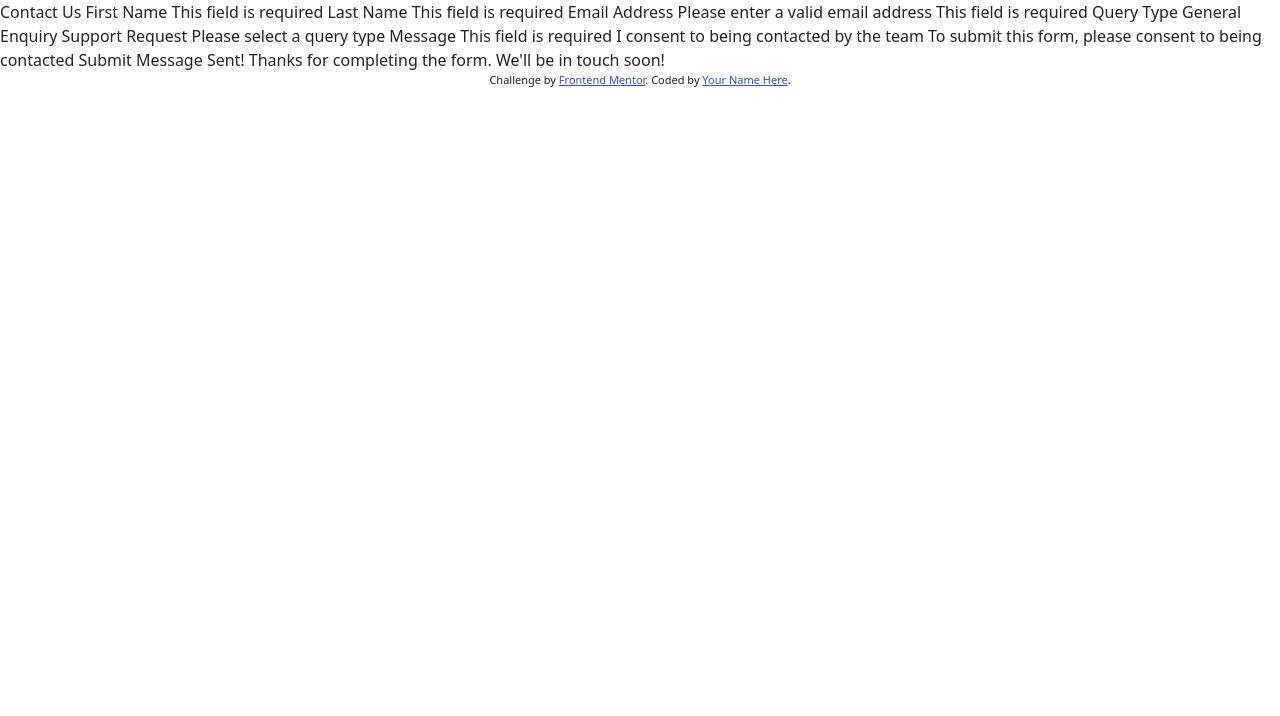
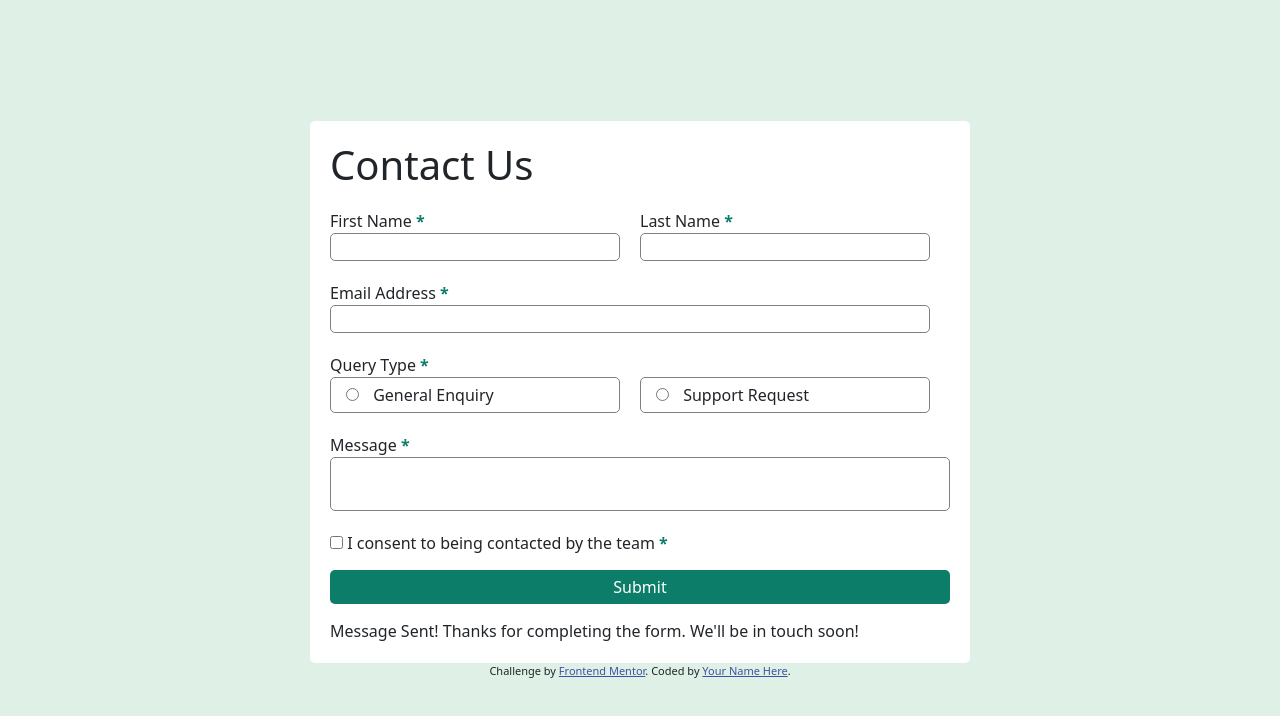
Before and after one commit to AlexandraTnd/Frontend-Mentor---Contact-form, a plain HTML site: page index.html in a window 1280 px wide. Drawn offline with nearby package versions, Linux system fonts and the light colour scheme.

Commit message:
add elements

```diff
--- a/index.html
+++ b/index.html
@@ -27,36 +27,66 @@
   </style>
 </head>
 
-<body >
-<form>
-  Contact Us
+<body class="d-flex flex-column align-items-center justify-content-center">
+  <form>
+    <h1>Contact Us</h1>
 
-  First Name
-  This field is required
+    <section class="d-flex flex-row" id="first-name-group">
+      <div class="d-flex flex-column">
+        <label for="fname">First Name <span>*</span></label>
+        <input type="text" id="fname" name="fname" required>
+        <div id="fname-warning" class="warning">This field is required</div>
+      </div>
+      <div class="d-flex flex-column" id="last-name-group">
+        <label for="lname">Last Name <span>*</span></label>
+        <input type="text" id="lname" name="lname" required>
+        <div id="lname-warning" class="warning">This field is required</div>
+      </div>
+    </section>
 
-  Last Name
-  This field is required
+    <section class="d-flex flex-column">
+      <label for="email">Email Address <span>*</span></label>
+      <input type="email" id="email" name="email" required>
+      <div id="email-not-valid" class="warning">Please enter a valid email address</div>
+      <div id="email-warning" class="warning">This field is required</div>
+    </section>
 
-  Email Address
-  Please enter a valid email address
-  This field is required
+    <section>
+      Query Type <span>*</span>
+      <div class="d-flex align-items-center">
+        <div class="radio-field">
+          <input type="radio" id="general-enquiry" name="query_type" value="general-enquiry" required>
+          <label for="general-enquiry">
+            General Enquiry
+          </label>
+        </div>
+        <div class="radio-field">
+          <input type="radio" id="support-request" name="query_type" value="support-request">
+          <label for="support-request">
+            Support Request
+          </label>
+        </div>
+      </div>
+      <div id="query-warning" class="warning">Please select a query type</div>
+    </section>
 
-  Query Type
-  General Enquiry
-  Support Request
-  Please select a query type
+    <section>
+      <label for="message">Message <span>*</span></label>
+      <textarea id="message" name="message" required></textarea>
+      <div id="message-warning" class="warning">This field is required</div>
+    </section>
 
-  Message
-  This field is required
+    <section>
+      <input type="checkbox" id="consent" name="consent" value="consent">
+      <label for="consent">I consent to being contacted by the team <span>*</span></label>
+      <div id="consent-warning" class="warning">To submit this form, please consent to being contacted
+    </section>
 
-  I consent to being contacted by the team
-  To submit this form, please consent to being contacted
+    <button>Submit</button>
 
-  Submit
-
-  Message Sent!
-  Thanks for completing the form. We'll be in touch soon!
-</form>
+    Message Sent!
+    Thanks for completing the form. We'll be in touch soon!
+  </form>
   <div class="attribution">
     Challenge by <a href="https://www.frontendmentor.io?ref=challenge">Frontend Mentor</a>.
     Coded by <a href="#">Your Name Here</a>.
--- a/style.css
+++ b/style.css
@@ -0,0 +1,76 @@
+* {
+    box-sizing: border-box;
+}
+
+body {
+    background-color: hsl(148, 38%, 91%);
+    height: 100vh;
+}
+
+form {
+    background-color: white;
+    padding: 20px;
+    border-radius: 5px;
+}
+
+span {
+    color: hsl(169, 82%, 27%);
+    font-weight: bolder;
+}
+
+#email {
+    width: 600px;
+}
+
+#fname,
+#lname {
+    width: 290px;
+}
+
+.warning {
+    display: none;
+    color: red;
+}
+
+#last-name-group {
+    margin-left: 20px;
+}
+
+.radio-field {
+    width: 290px;
+    margin-right: 20px;
+    border: 1px solid gray;
+    padding: 5px;
+    border-radius: 5px;
+}
+
+input[type="radio"] {
+    margin: 0 10px;
+}
+
+input,
+textarea {
+    border-radius: 5px;
+    border: 1px solid gray;
+}
+
+textarea {
+    resize: none;
+    display: block;
+    width: 100%;
+}
+
+section {
+    margin-top: 20px;
+}
+
+button {
+    background-color: hsl(169, 82%, 27%);
+    color: white;
+    border: none;
+    display: block;
+    width: 100%;
+    padding: 5px;
+    margin: 15px 0;
+    border-radius: 5px;
+}
```
